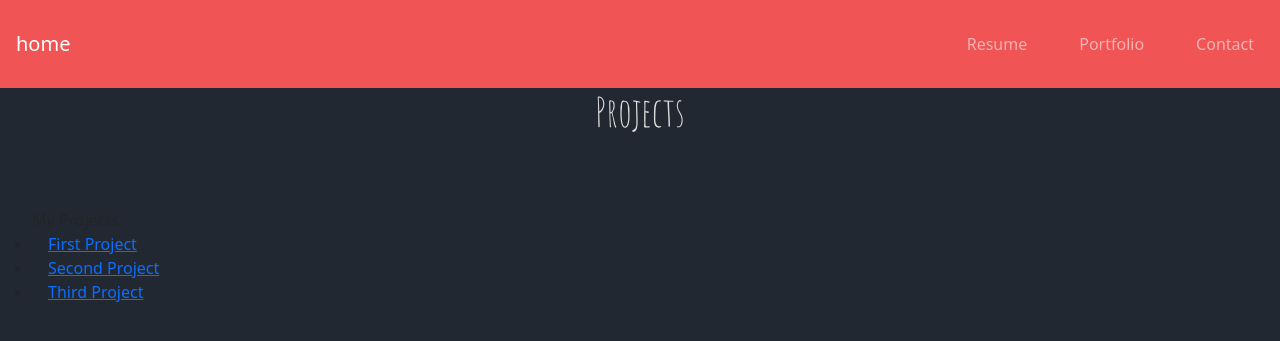
After one commit to ItsTheRealVictor/My-Website, a Flask app: page /PortfolioPage in a window 1280 px wide. The commit adds this page. Shown: the top 341 px of the page. Run offline with Flask 2, Linux system fonts and the light colour scheme; some libraries are stand-ins or nearby versions.

Commit message:
added portfolio page

```diff
--- a/My_Website.py
+++ b/My_Website.py
@@ -1,5 +1,6 @@
 from flask import Flask, render_template, request
 from forms import SignUpForm
+from openpyxl import Workbook
 
 app = Flask(__name__)
 app.config['SECRET_KEY'] = 'fart'
@@ -23,9 +24,13 @@ def contact():
     form = SignUpForm()
     if form.is_submitted():
         result = request.form
-        #do something with this result. Maybe write it to an excel spreadsheet with OpenPyXL
+        print(result)
+
     return render_template('contact.html', form=form)
 
+@app.route('/PortfolioPage')
+def portfolio():
+    return render_template('PortfolioIndex.html')
 
 
 if __name__ == "__main__":
--- a/templates/PortfolioIndex.html
+++ b/templates/PortfolioIndex.html
@@ -1,59 +1,7 @@
-<!DOCTYPE html>
-<html lang="en">
-<head>
-    <meta charset="UTF-8">
-    <meta http-equiv="X-UA-Compatible" content="IE=edge">
-    <meta name="viewport" content="width=device-width, initial-scale=1.0">
-    <link href="https://cdn.jsdelivr.net/npm/bootstrap@5.1.3/dist/css/bootstrap.min.css" rel="stylesheet" integrity="sha384-1BmE4kWBq78iYhFldvKuhfTAU6auU8tT94WrHftjDbrCEXSU1oBoqyl2QvZ6jIW3" crossorigin="anonymous">
+{% extends 'layout.html' %}
 
-    <script src="https://kit.fontawesome.com/d865b9ca1d.js" crossorigin="anonymous"></script>
+{%block body%}
+{% include 'includes/_portfolio.html' %}
+<!-- {% include 'includes/_social_links.html' %} -->
 
-
-  <script src="https://cdn.jsdelivr.net/npm/bootstrap@5.1.3/dist/js/bootstrap.bundle.min.js" integrity="sha384-ka7Sk0Gln4gmtz2MlQnikT1wXgYsOg+OMhuP+IlRH9sENBO0LRn5q+8nbTov4+1p" crossorigin="anonymous"></script>
-  <link href="https://fonts.googleapis.com/css2?family=Amatic+SC&family=Montserrat&family=Play&display=swap" rel="stylesheet">
-
-
-  <link rel="stylesheet" href="\CSS\SiteStyle.css">
-  <title>it's Victor</title>
-</head>
-<body>
-
-    <section id="about">
-        <!-- navbar -->
-        <div>
-            <nav class="navbar navbar-expand-lg navbar-dark">
-                <a href="\homepage\HomeIndex.html" class="navbar-brand"><i class="fa-solid fa-angles-left"></i> back to homepage</a>
-                <button class="navbar-toggler" type="button" data-bs-toggle="collapse" data-bs-target="#navbarTogglerDemo03" aria-controls="navbarTogglerDemo03" aria-expanded="false" aria-label="Toggle navigation">
-                  <span class="navbar-toggler-icon"></span>
-                </button>
-                <div class="collapse navbar-collapse" id="navbarTogglerDemo03">
-
-                  <ul class="navbar-nav ms-auto">
-                    <li class="nav-item">
-                      <a href="\ResumePage\ResumeIndex.html" class="nav-link">Resume</a>
-                    </li>
-                    <li class="nav-item">
-                      <a href="\PortfolioPage\PortfolioIndex.html" class="nav-link">Portfolio</a>
-                    </li>
-                    <li class="nav-item">
-                      <a href="\ContactPage\ContactIndex.html" class="nav-link">Contact</a>
-                    </li>
-                  </ul>
-                </div>
-              </nav>
-        </div>
-
-        <!-- landing -->
-        <h1>portfolio goes here eventually</h1>
-
-
-
-
-    </section>
-
-
-
-
-
-</body>
-</html>
+{% endblock %}
--- a/templates/includes/_navbar.html
+++ b/templates/includes/_navbar.html
@@ -15,9 +15,9 @@
                 <li class="nav-item">
                   <a href="\resume"" class="nav-link">Resume</a>
                 </li>
-                <!-- <li class="nav-item">
-                  <a href="\PortfolioPage\PortfolioIndex.html" class="nav-link">Portfolio</a>
-                </li> -->
+                <li class="nav-item">
+                  <a href="\PortfolioPage" class="nav-link">Portfolio</a>
+                </li>
                 <li class="nav-item">
                   <a href="\contact" class="nav-link">Contact</a>
                 </li>
--- /dev/null
+++ b/templates/includes/_portfolio.html
@@ -0,0 +1,11 @@
+<div class="portfolio_container">
+<br>
+    <h1>Projects</h1>
+    <ul>My Projects
+        <li><a href="">First Project</a></li>
+        <li><a href="">Second Project</a></li>
+        <li><a href="">Third Project</a></li>
+    </ul>
+
+</div>
+<!-- {% include 'includes/_social_links.html'%} -->
```
